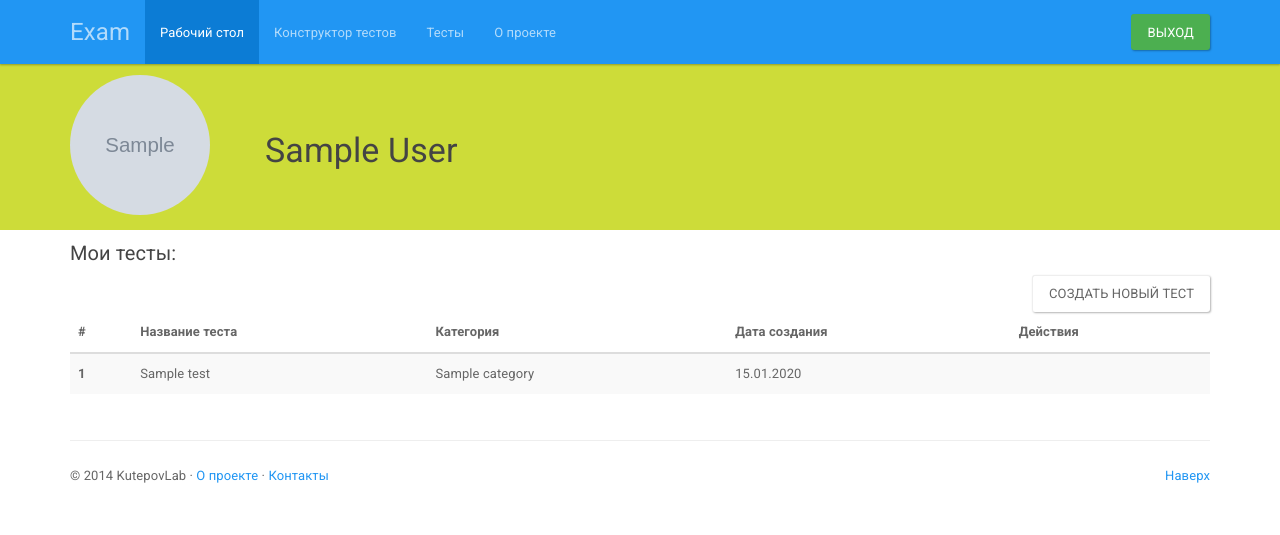
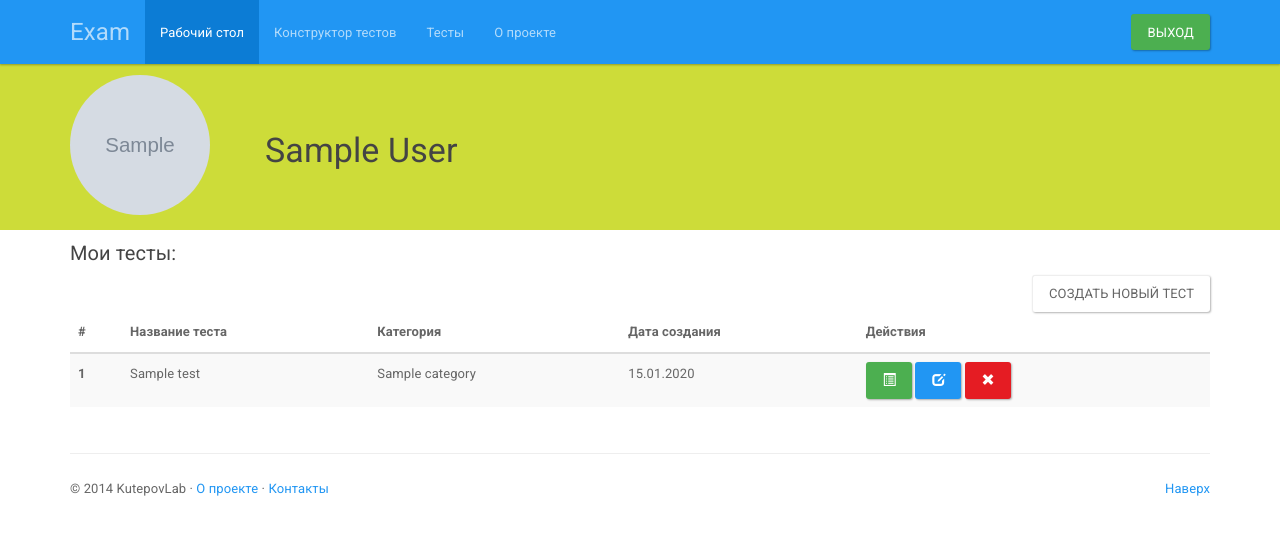
Before and after one commit to AlexeyKutepov/exam_project, a Django app: page /dashboard/ in a window 1280 px wide. Shown: the top 535 px of the page. Run offline with Django 3.2, Linux system fonts and the light colour scheme; a user stored in the database is signed in; tables that the repository leaves empty hold one stand-in row (values such as "Sample post"); grey boxes marked "Sample" are stand-in pictures; some libraries are stand-ins or nearby versions.

Commit message:
End of work day

```diff
--- a/exam/views.py
+++ b/exam/views.py
@@ -14,6 +14,8 @@ def index(request):
 
 @login_required(login_url='/')
 def dashboard(request):
+    if "delete" in request.POST:
+        Test.objects.get(id=int(request.POST["delete"])).delete()
     test_list = Test.objects.filter(author=request.user)
     return render(request, "exam/dashboard.html", {"test_list": test_list})
 
--- a/static/js/exam.js
+++ b/static/js/exam.js
@@ -3,6 +3,11 @@
  */
 
 $(document).ready(function () {
+
+    /**
+     * Create test page begin
+     */
+
     var i = 3;
 
     $("#selectType").change(function () {
@@ -78,6 +83,27 @@ $(document).ready(function () {
         }
     });
 
+    /**
+     * Create test page end
+     */
+
+    /**
+     * Delete test
+     */
+    $("button[name*='delete']").click(function () {
+        var testId = parseInt(this.name.split("delete")[1]);
+        $.ajax({
+            type: "POST",
+            url: this.baseURI,
+            data: {
+                csrfmiddlewaretoken: document.getElementsByName('csrfmiddlewaretoken')[0].value,
+                delete: testId
+            },
+            error: function(xhr, textStatus, errorThrown) {
+                alert("Please report this error: "+errorThrown+xhr.status+xhr.responseText);
+            }
+        });
+    });
 });
 
 /**
--- a/templates/exam/dashboard.html
+++ b/templates/exam/dashboard.html
@@ -1,4 +1,7 @@
 {% extends "base.html" %}
+{% block head %}
+    <script src="/static/js/exam.js"></script>
+{% endblock %}
 {% block header_content %}
     <div class="k-panel vertical-align">
         <div class="container">
@@ -44,7 +47,17 @@
                                     <td>{{ test.name }}</td>
                                     <td>{{ test.category }}</td>
                                     <td>{{ test.date_and_time|date:"d.m.Y" }}</td>
-                                    <td></td>
+                                    <td>
+                                        <button id="btnJournal{{ forloop.counter }}" type="button" class="btn btn-success" name="journal{{ test.id }}">
+                                          <span class="glyphicon glyphicon-list-alt" aria-hidden="true"></span>
+                                        </button>
+                                        <button id="btnEdit{{ forloop.counter }}" type="button" class="btn btn-primary" name="edit{{ test.id }}">
+                                          <span class="glyphicon glyphicon-edit" aria-hidden="true"></span>
+                                        </button>
+                                        <button id="btnDel{{ forloop.counter }}" type="button" class="btn btn-danger" name="delete{{ test.id }}">
+                                          <span class="glyphicon glyphicon-remove" aria-hidden="true"></span>
+                                        </button>
+                                    </td>
                                 </tr>
                             {% endfor %}
                         </tbody>
```
